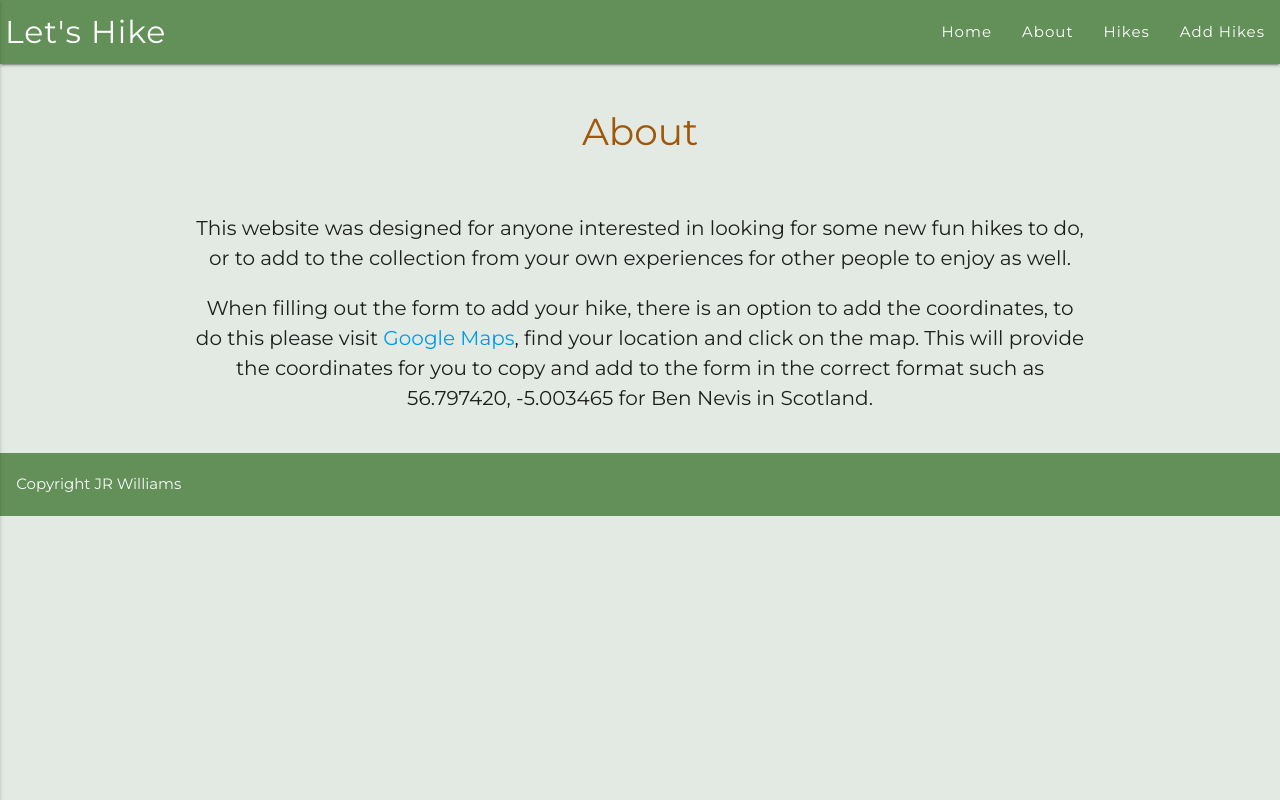
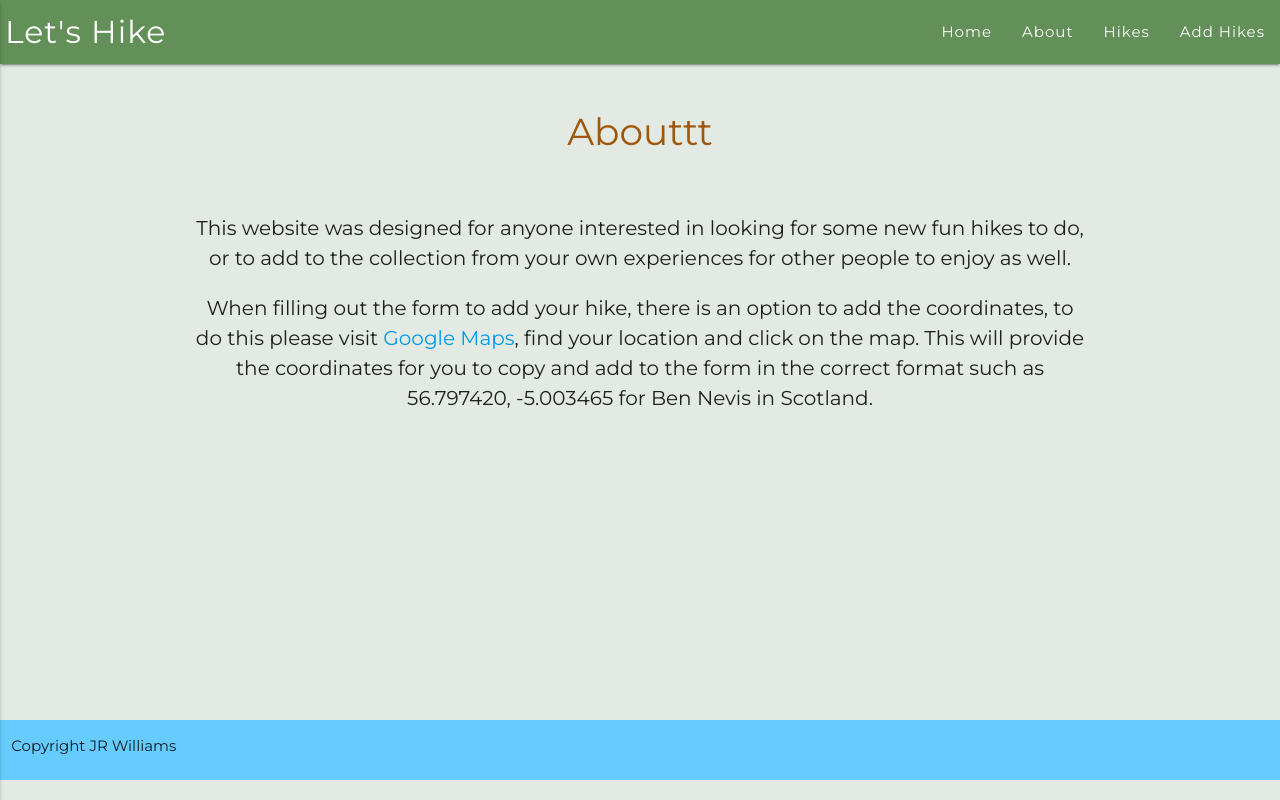
Before and after one commit to JonWil91/Lets-Hike, a Flask app: page /about in a window 1280 px wide. Run offline with Flask 2, Linux system fonts and the light colour scheme; some libraries are stand-ins or nearby versions.

Commit message:
Added footer css

```diff
--- a/static/css/style.css
+++ b/static/css/style.css
@@ -3,6 +3,7 @@
 body {
     font-family: 'Montserrat', sans-serif;
     background-color: #e3eae4;
+    height: 100%;
 }
 
 .title-text {
@@ -178,10 +179,10 @@ body {
 
 
 .footer {
-    background-color: #639058;
-    color: #fafafa;
-    position: relative;
-    margin-bottom: 0;
-    padding: 5px;
+    position: absolute;
+    bottom: 0;
+    width: 100%;
+    height: 60px;
+    background: #6cf;
 
 }
--- a/templates/about.html
+++ b/templates/about.html
@@ -1,7 +1,7 @@
 {% extends 'base.html' %}
 {% block content %}
 
-<h2 class="title-text">About</h2>
+<h2 class="title-text">Abouttt</h2>
 
 <div class="container">
 	<div class="row">
```
